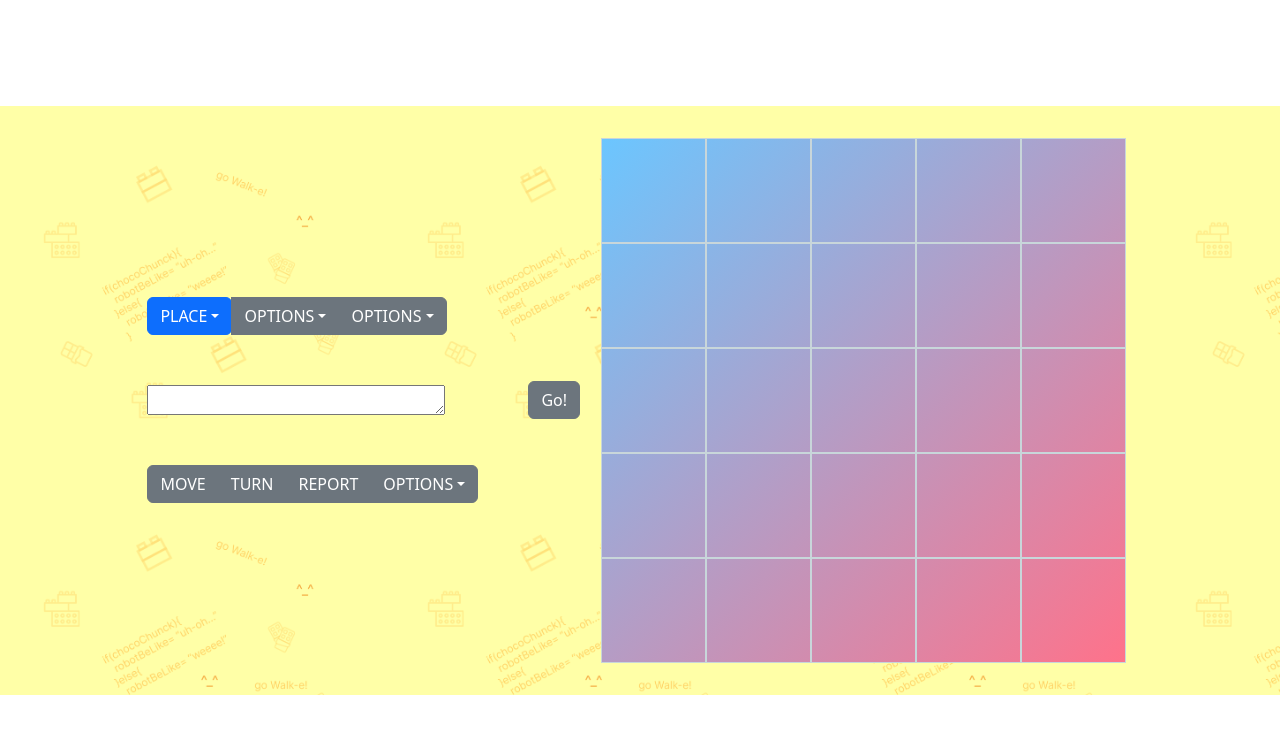
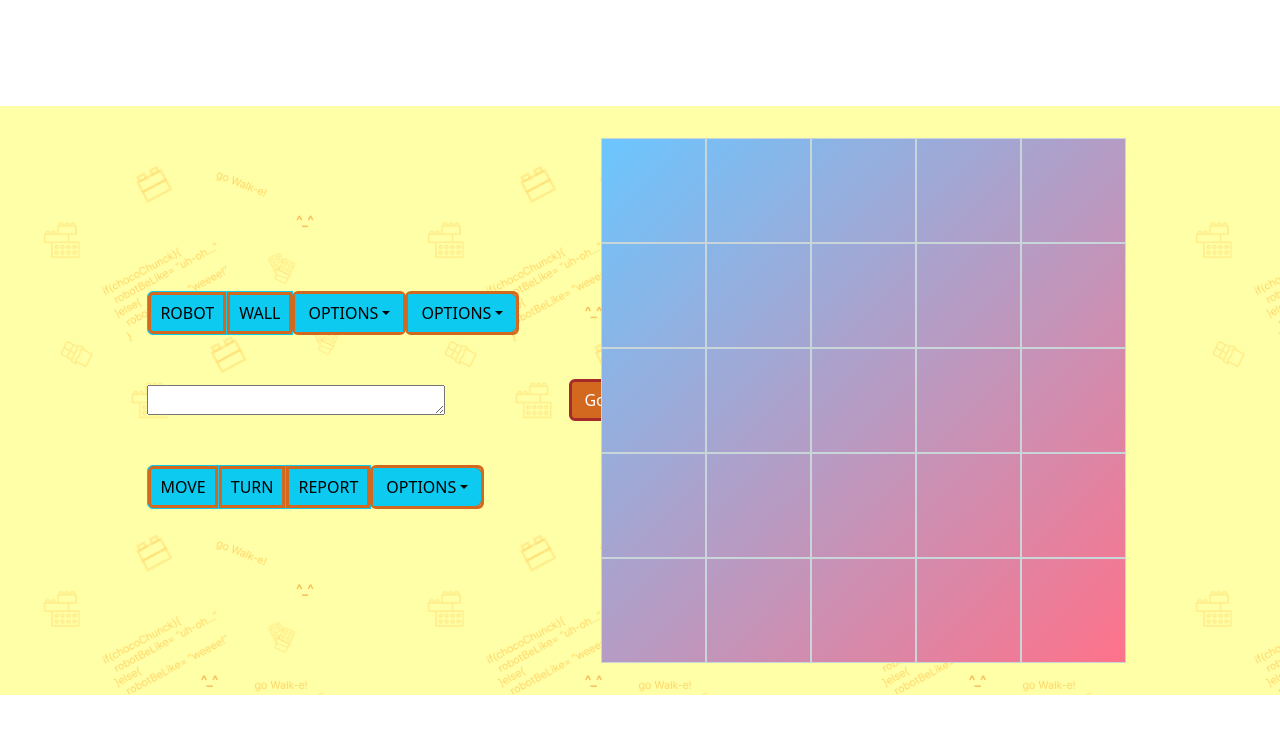
Before and after one commit to CeliaGC/walk-e, a React (Vite) app: page / in a window 1280 px wide. Shown: the top 734 px of the page. Built offline with nearby package versions, Linux system fonts and the light colour scheme.

Commit message:
add-styles-to-command-building-buttons

```diff
--- a/src/components/commandForm/CommandForm.css
+++ b/src/components/commandForm/CommandForm.css
@@ -10,3 +10,10 @@
     flex-wrap: wrap;
     /* margin-right: 5%; */
 }
+
+.button-border-color{
+
+    box-shadow: inset 0 0 0 3px chocolate;
+    border: 3px solid chocolate;
+    border-radius: 2px;
+}
--- a/src/components/commandForm/CommandForm.jsx
+++ b/src/components/commandForm/CommandForm.jsx
@@ -3,11 +3,7 @@ import Button from 'react-bootstrap/Button';
 import DropdownButton from 'react-bootstrap/DropdownButton';
 import Dropdown from 'react-bootstrap/Dropdown';
 import { ButtonGroup } from "react-bootstrap";
-import '../commandForm/CommandForm.css'
-
-
-// const CommandForm = ({command}) => {
-//     const [commandToExecute,setCommandToExecute]= useState("Test")
+import '../commandForm/CommandForm.css';
 
 const CommandForm = ({ onCommandSubmit }) => {
     const [commandToExecute, setCommandToExecute] = useState("");
@@ -25,14 +21,13 @@ const CommandForm = ({ onCommandSubmit }) => {
       return (
         <>
         <div className="buttongroup-flex">
-         <ButtonGroup>
-         <DropdownButton title='PLACE'>
-          <Dropdown.Item >ROBOT</Dropdown.Item>
-          <Dropdown.Item >WALL</Dropdown.Item>
-        </DropdownButton>
 
-      <DropdownButton eventKey="ROBOT" variant="secondary" as={ButtonGroup} title="OPTIONS" id="bg-nested-dropdown">
-        <DropdownButton title='Column'>
+        <ButtonGroup>
+          <Button variant="info" className="button-border-color">ROBOT</Button>
+          <Button variant="info" className="button-border-color">WALL</Button>
+
+      <DropdownButton variant="info" className="button-border-color" eventKey="ROBOT"as={ButtonGroup} title="OPTIONS" id="bg-nested-dropdown">
+        <DropdownButton variant="warning" title='Column'>
           <Dropdown.Item >1</Dropdown.Item>
           <Dropdown.Item >2</Dropdown.Item>
           <Dropdown.Item >3</Dropdown.Item>
@@ -40,7 +35,7 @@ const CommandForm = ({ onCommandSubmit }) => {
           <Dropdown.Item >5</Dropdown.Item>
         </DropdownButton>
 
-        <DropdownButton title='Row'>
+        <DropdownButton variant="warning" title='Row'>
           <Dropdown.Item >1</Dropdown.Item>
           <Dropdown.Item >2</Dropdown.Item>
           <Dropdown.Item >3</Dropdown.Item>
@@ -48,7 +43,7 @@ const CommandForm = ({ onCommandSubmit }) => {
           <Dropdown.Item >5</Dropdown.Item>
         </DropdownButton>
 
-        <DropdownButton title='Facing'>
+        <DropdownButton variant="warning" title='Facing'>
           <Dropdown.Item >North</Dropdown.Item>
           <Dropdown.Item >East</Dropdown.Item>
           <Dropdown.Item >South</Dropdown.Item>
@@ -57,8 +52,8 @@ const CommandForm = ({ onCommandSubmit }) => {
 
       </DropdownButton>
 
-      <DropdownButton eventKey="ROBOT" variant="secondary" as={ButtonGroup} title="OPTIONS" id="bg-nested-dropdown">
-        <DropdownButton title='Column'>
+      <DropdownButton variant="info" className="button-border-color" eventKey="ROBOT" as={ButtonGroup} title="OPTIONS" id="bg-nested-dropdown">
+        <DropdownButton variant="warning" title='Column'>
           <Dropdown.Item >1</Dropdown.Item>
           <Dropdown.Item >2</Dropdown.Item>
           <Dropdown.Item >3</Dropdown.Item>
@@ -66,7 +61,7 @@ const CommandForm = ({ onCommandSubmit }) => {
           <Dropdown.Item >5</Dropdown.Item>
         </DropdownButton>
 
-        <DropdownButton title='Row'>
+        <DropdownButton variant="warning" title='Row'>
           <Dropdown.Item >1</Dropdown.Item>
           <Dropdown.Item >2</Dropdown.Item>
           <Dropdown.Item >3</Dropdown.Item>
@@ -85,17 +80,17 @@ const CommandForm = ({ onCommandSubmit }) => {
           >
           </textarea>
           <ButtonGroup>
-      <Button variant="secondary">MOVE</Button>
-      <Button variant="secondary">TURN</Button>
-      <Button variant="secondary">REPORT</Button>
+      <Button variant="info" className="button-border-color">MOVE</Button>
+      <Button variant="info" className="button-border-color">TURN</Button>
+      <Button variant="info" className="button-border-color">REPORT</Button>
 
 
-      <DropdownButton variant="secondary" as={ButtonGroup} title="OPTIONS" id="bg-nested-dropdown">
+      <DropdownButton variant="info"  className="button-border-color" as={ButtonGroup} title="OPTIONS" id="bg-nested-dropdown">
         <Dropdown.Item eventKey="TURN">LEFT</Dropdown.Item>
         <Dropdown.Item eventKey="TURN">RIGHT</Dropdown.Item>
       </DropdownButton>
     </ButtonGroup>
-          <Button variant="secondary" onClick={executeCommand}>Go!</Button>
+          <Button style={{backgroundColor:"chocolate",border:"3px solid brown"}} onClick={executeCommand}>Go!</Button>
           </div>
         </>
     )
```
